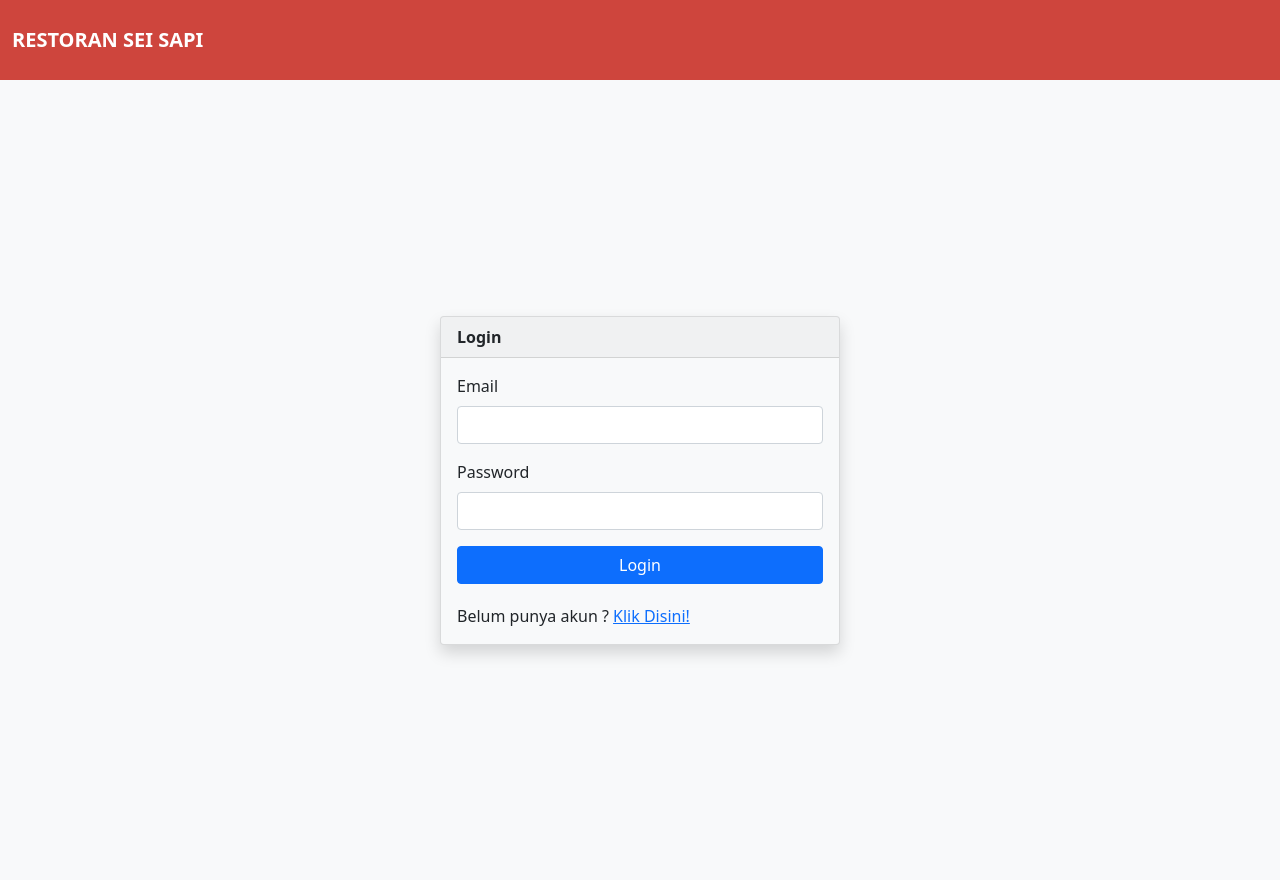
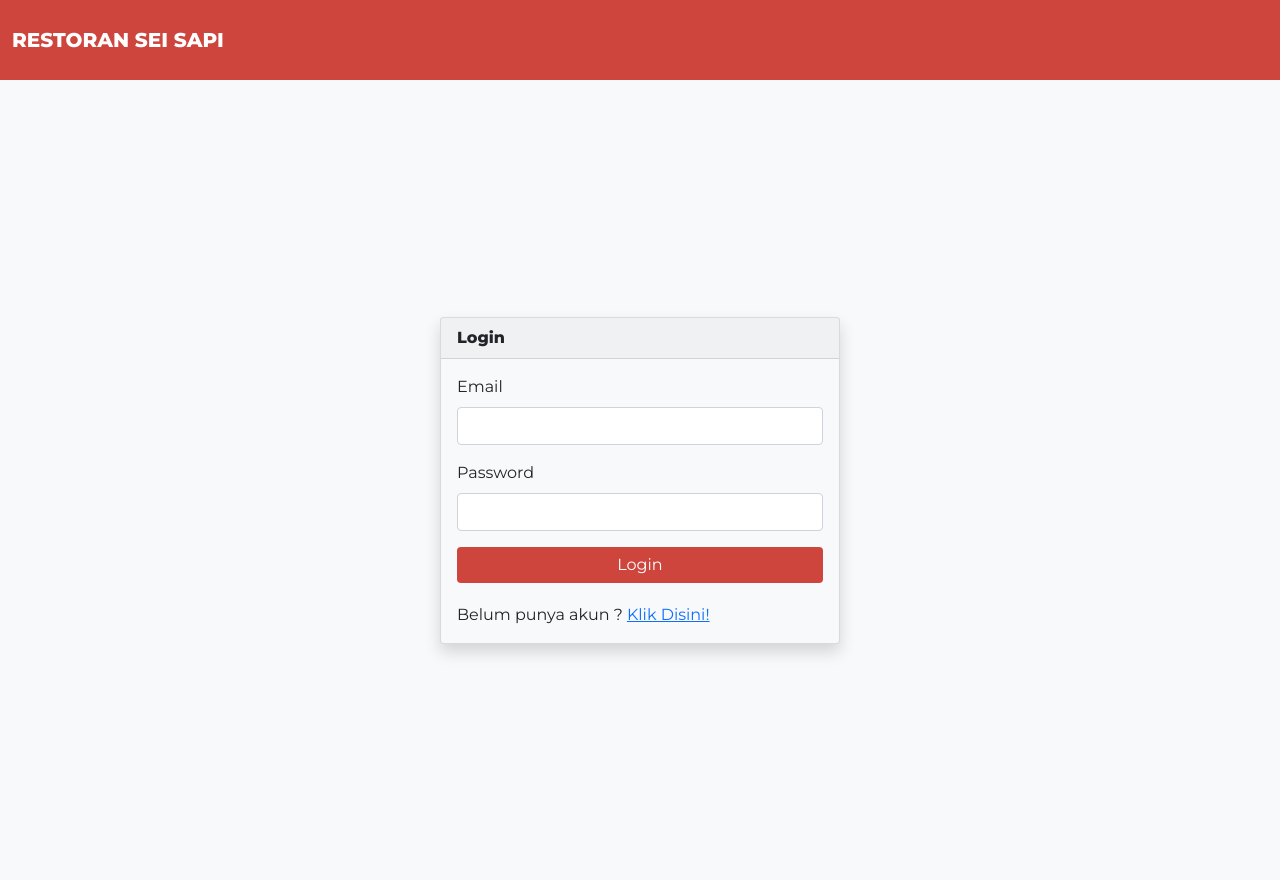
Before and after one commit to jcvinz/Restoran-Sei-Sapi-UTS-PW, a PHP site: page /Restoran/page/loginPage.php in a window 1280 px wide. Run offline with PHP 8.4, Linux system fonts and the light colour scheme.

Commit message:
udah fix harusnya

```diff
--- a/components/sidebar.php
+++ b/components/sidebar.php
@@ -35,7 +35,7 @@
             <aside>
             <div class="d-flex">
                 <div class="side-bar">
-                <h2 class="text-light pt-2 m-4">ADMIN</h2>
+                <h2 class="text-light pt-2 m-4" style="font-weight: 600">ADMIN</h2>
                 <hr />
                 <div class="menu">
                     <div class="content-menu">
--- a/components/sidebarStyle.css
+++ b/components/sidebarStyle.css
@@ -1,4 +1,5 @@
 @import url('https://fonts.googleapis.com/css2?family=Montserrat:wght@800&display=swap');
+@import url('https://fonts.googleapis.com/css2?family=Montserrat&display=swap');
 
 * {
   font-family: 'Montserrat', sans-serif;
--- a/indexStyles.css
+++ b/indexStyles.css
@@ -1,4 +1,5 @@
 @import url('https://fonts.googleapis.com/css2?family=Montserrat:wght@800&display=swap');
+@import url('https://fonts.googleapis.com/css2?family=Montserrat&display=swap');
 
 html {
   scroll-behavior: smooth;
@@ -7,6 +8,7 @@ html {
 body {
   margin: 0;
   padding: 0;
+  font-family: 'Montserrat', sans-serif;
 }
 
 .navbar {
@@ -25,6 +27,7 @@ body {
 
 #taglineText {
   font-family: 'Montserrat', sans-serif;
+  font-weight: 800;
   color: #ce453d;
   text-align: center;
   margin: 20px;
@@ -32,6 +35,7 @@ body {
 
 #subJudul {
   font-family: 'Montserrat', sans-serif;
+  font-weight: 800;
   color: #ce453d;
   text-align: left;
   margin: 0px;
@@ -75,3 +79,7 @@ body {
   color: white !important;
   background-color: #ce453d !important;
 }
+
+.btn-primary {
+  border: none;
+}
--- a/page/adminPage.php
+++ b/page/adminPage.php
@@ -3,7 +3,7 @@
 ?>
 
 <div class="container p-3 m-4 h-100" style="background-color: #FFFFFF; border-top: 5px solid #ce453d; boxshadow: 0 4px 8px 0 rgba(0, 0, 0, 0.2), 0 6px 20px 0 rgba(0, 0, 0, 0.19);" >
-            <h3 style="color: #ce453d;">Admin Guide :</h4>
+            <h3 style="color: #ce453d; font-weight: 600">Admin Guide :</h4>
             <hr>
             <h5>Welcome, you can do many changes to our system here !</h5>
 
--- a/page/editProfilePage.php
+++ b/page/editProfilePage.php
@@ -134,7 +134,7 @@
 
                 <div class="d-grid gap-2">
                   <button type="submit" class="btn btn-primary" name="update" onclick="return confirm ('Data Sudah Sesuai ?')">
-                    Apply
+                    APPLY
                   </button>
                 </div>
               </form>
--- a/page/listPesananPage.php
+++ b/page/listPesananPage.php
@@ -4,7 +4,7 @@
 
     <div class="container p-3 m-4 h-100" style="background-color: #FFFFFF; border-top: 5px solid #ce453d;
     boxshadow:0 4px 8px 0 rgba(0, 0, 0, 0.2), 0 6px 20px 0 rgba(0, 0, 0, 0.19);">
-        <h4>List Pesanan</h4>
+        <h3 style="color: #ce453d; font-weight: 600">List Pesanan</h3>
         <hr>
             <table class="table">
                 <thead>
@@ -19,7 +19,7 @@
 
                     </tr>
                 </thead>
-                <tbody>
+                <tbody style="font-weight: 400">
                     <?php
                     $query = mysqli_query($con, "SELECT * FROM pesanan") or die(mysqli_error($con));
 
--- a/page/loginPage.php
+++ b/page/loginPage.php
@@ -26,6 +26,7 @@
     />
 
     <link rel="stylesheet" href="../registerstyle.css" />
+    <link rel="stylesheet" href="../indexStyles.css" />
     <title>Login</title>
   </head>
 
--- a/page/profilePage.php
+++ b/page/profilePage.php
@@ -133,8 +133,8 @@
                 </div>
 
                 <div class="d-grid gap-2">
-                    <a href="<?php echo '../process/deleteUserProcess.php?id='.$data['id'].'' ?>" class="btn btn-warning" onclick="return confirm ('Yakin ingin menghapus akun ini?')">Hapus Akun</a>
-                    <a href="editProfilePage.php" class="btn btn-primary">Edit Profile</a>
+                    <a href="<?php echo '../process/deleteUserProcess.php?id='.$data['id'].'' ?>" class="btn btn-warning" onclick="return confirm ('Yakin ingin menghapus akun ini?')">HAPUS</a>
+                    <a href="editProfilePage.php" class="btn btn-primary">EDIT</a>
                 </div>
               </form>
             </div>
--- a/page/trackOrderPage.php
+++ b/page/trackOrderPage.php
@@ -4,7 +4,7 @@
     <meta charset="UTF-8" />
     <meta http-equiv="X-UA-Compatible" content="IE=edge" />
     <meta name="viewport" content="width=device-width, initial-scale=1.0" />
-    <title>Home Page</title>
+    <title>Track Order Page</title>
     <link
       href="https://cdn.jsdelivr.net/npm/bootstrap@5.0.2/dist/css/bootstrap.min.css"
       rel="stylesheet"
--- a/registerstyle.css
+++ b/registerstyle.css
@@ -1,4 +1,5 @@
 @import url('https://fonts.googleapis.com/css2?family=Montserrat:wght@800&display=swap');
+@import url('https://fonts.googleapis.com/css2?family=Montserrat&display=swap');
 
 html {
   scroll-behavior: smooth;
@@ -29,10 +30,11 @@ form {
   width: 100%;
 }
 
-.register {
-  color: #000000;
+.btn {
+  color: white !important;
+  background-color: #ce453d !important;
 }
 
-.update {
-  color: #00ffff;
+.btn-primary {
+  border: none;
 }
```
